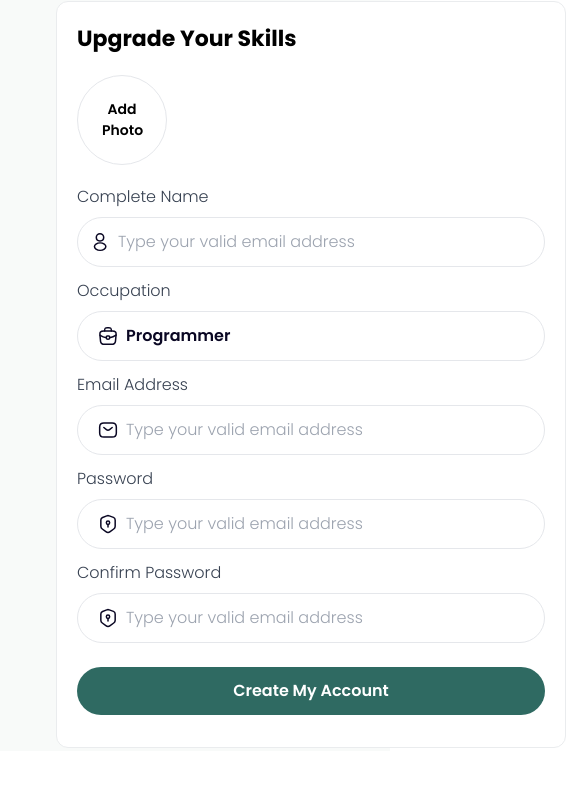
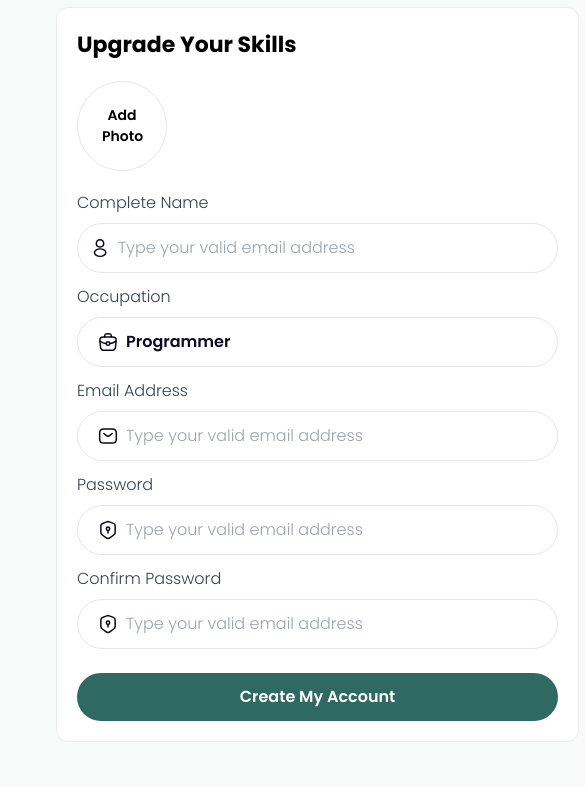
Before and after one commit to sultanrc/apply-bwa-intern, a website: page index.html in a window 390 px wide. Shown: the part 93-880 px from the top of the page, 585 px wide, since content can reach past the window. Before the commit the page ends 844 px from the top, so only its background shows below. Drawn offline with Linux system fonts and the light colour scheme.

Commit message:
Update Responsivity

```diff
--- a/index.html
+++ b/index.html
@@ -9,7 +9,7 @@
     <link rel="preconnect" href="https://fonts.gstatic.com" crossorigin>
     <link href="https://fonts.googleapis.com/css2?family=Poppins:wght@300;400;500;600;700&display=swap" rel="stylesheet">
 </head>
-<body class="font-poppins">
+<body class="font-poppins flex flex-col">
     <nav class="h-[90px] bg-white text-black border-b-2">
         <div class="max-w-[1280px] mx-auto px-10 flex justify-between items-center h-full">
             <!-- Logo -->
@@ -32,9 +32,9 @@
         </div>
     </nav>
 
-    <div class="bg-[#F8FAF9] max-w-[1280px] mx-auto flex h-[calc(100vh-90px)]">
-        <div class="w-[635px] flex items-center justify-center px-14 py-14">
-            <div class="w-[510px] h-[747px] flex flex-col gap-5 items-start bg-white rounded-xl border border-[#EAECEE] p-5">
+    <div class="bg-[#F8FAF9] max-w-[1280px] mx-auto flex flex-1 ">
+        <div class="w-[635px] flex items-center justify-center px-14 py-14 h-[calc(100vh-90px)] max-h-[100vh]">
+            <div class="w-full max-w-[510px] h-auto flex flex-col gap-5 items-start bg-white rounded-xl border border-[#EAECEE] p-5">
                <h2 class="font-bold text-[22px]">Upgrade Your Skills</h2>
                <div class="h-[90px] w-[90px] bg-white border rounded-full flex items-center justify-center">
                 <p class="text-[14px] font-semibold w-10 text-center">Add Photo</p></div>
@@ -79,7 +79,7 @@
             </div>
         </div>
 
-
+        <!-- Gambar di kanan -->
         <div class="w-[645px]">
             <img src="assets/bg.png" alt="Gambar Pendaftaran" class="w-full h-full object-cover">
         </div>
```
